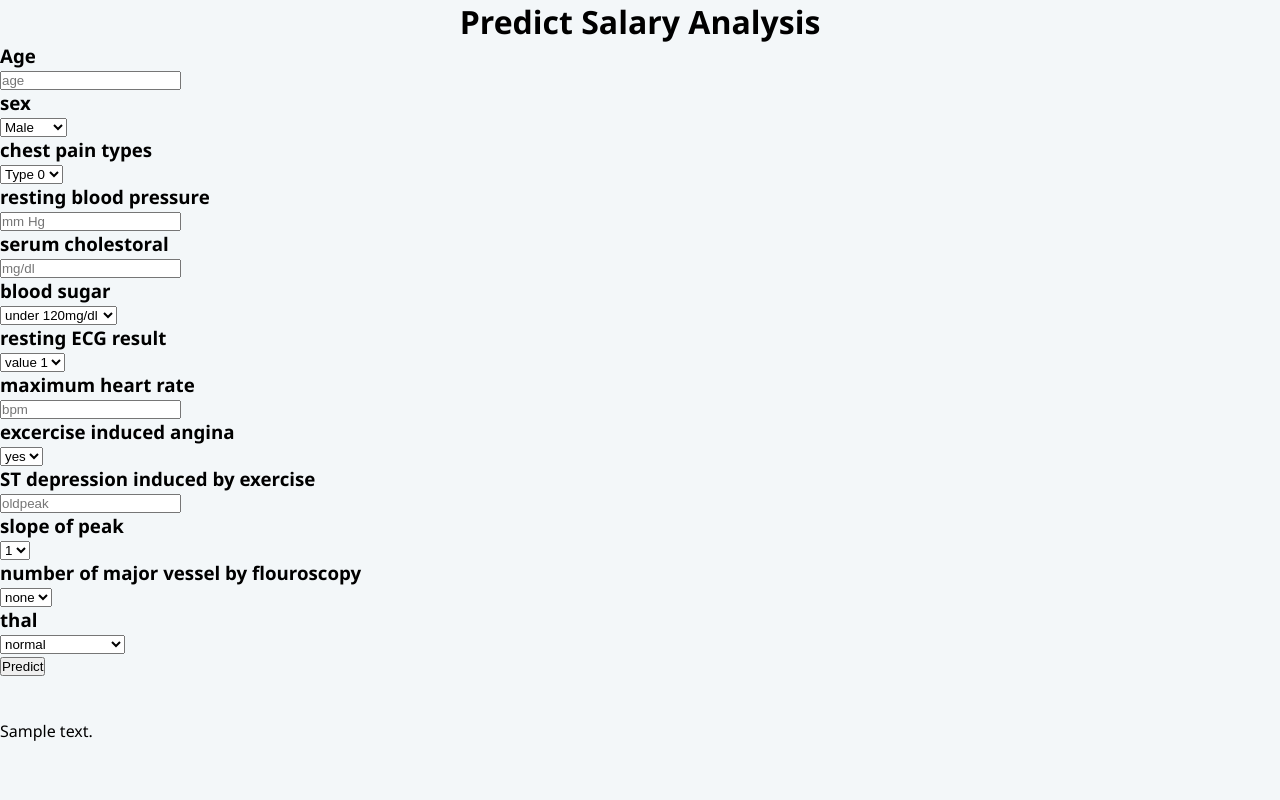
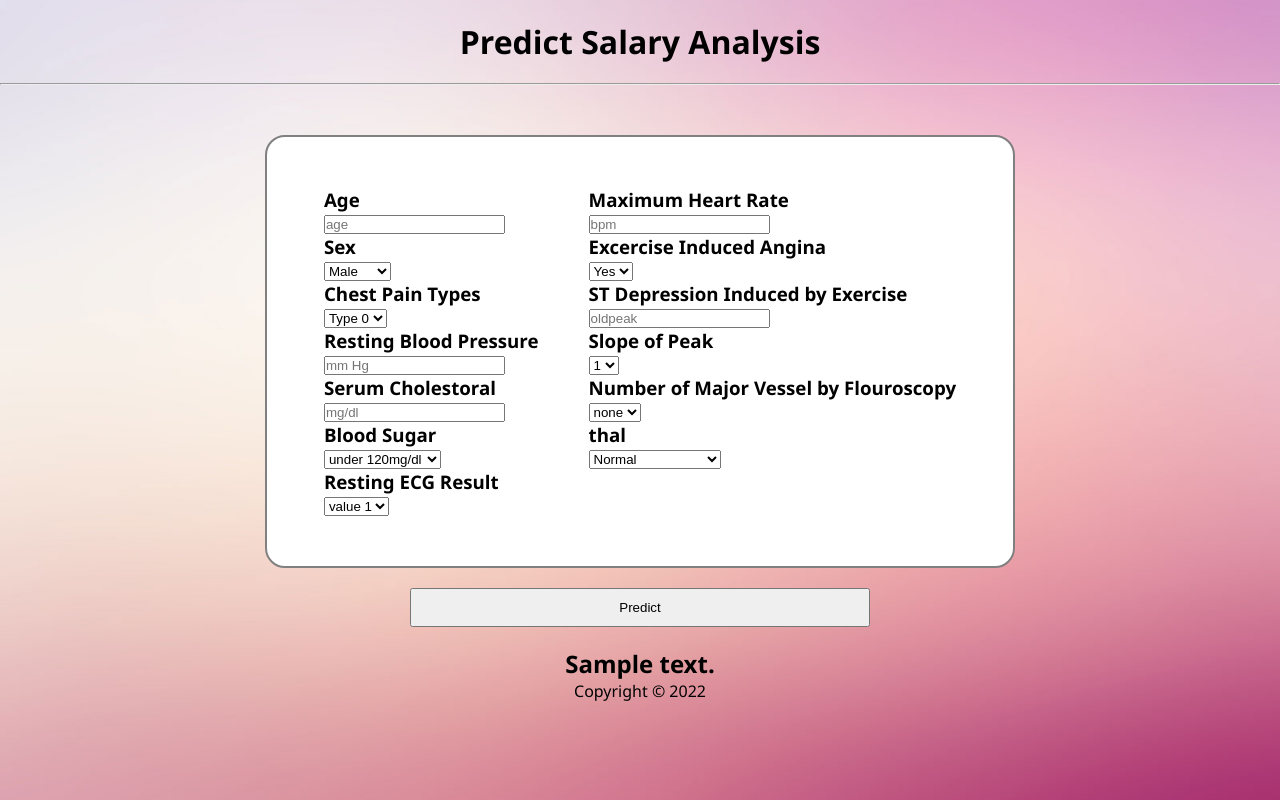
Before and after one commit to AbielB/Flask_ClusteringForStudents, a Flask app: template templates/index.html in a window 1280 px wide. Run offline with Flask 2, Linux system fonts and the light colour scheme; the template is opened without the code that fills it: most values are stand-ins (such as "Sample title", 1, 10 or a date in 2020); parts of the project's set-up code (start-up, migrations or seed data) failed here and were passed over.

Commit message:
update ui: background, component position

```diff
--- a/application.py
+++ b/application.py
@@ -19,9 +19,9 @@ def predict():
     prediction = model.predict(final_features)
     output = format(prediction)
     if output == "[0.]":
-        hasil = "normal"
+        hasil = "Normal"
     else:
-        hasil = "ada penyakit"
+        hasil = "Ada Penyakit"
 
     return render_template('index.html', prediction_text= hasil)
 
--- a/static/css/style.css
+++ b/static/css/style.css
@@ -1,6 +1,3 @@
-/* @import url(https://fonts.googleapis.com/css?family=Open+Sans); */
-
-
 * {
   margin: 0;
   padding: 0;
@@ -14,10 +11,65 @@
   padding: 0;
   width: 100%;
   height: 100%;
-  background-color: #f3f7f9;
+  background-image: url('../img/Zz0zZTliMjQ4MzhlNGExMWViYmJiMjFiZTI2ZWNmN2MzZA==.jpeg');
+  background-repeat: no-repeat;
+  background-position: center;
+  background-size: cover;
   font-family: "Segoe UI", Tahoma, Geneva, Verdana, sans-serif;
 }
 
 header h1 {
+  padding: 20px;
   text-align: center;
 }
+
+main {
+  margin-top: 50px;
+}
+
+.flex__display {
+  padding: 50px;
+  margin: auto;
+  display: flex;
+  justify-content: center;
+  gap: 50px;
+  background-color: white;
+  max-width: 750px;
+  border-radius: 20px;
+  border: 2px solid gray;
+}
+
+
+.button__container {
+  position: relative;
+
+  padding: 20px;
+  margin: auto;
+  width: 500px;
+}
+
+.vertical-center {
+
+  position: absolute;
+  top: 50%;
+  -ms-transform: translateY(-50%);
+  transform: translateY(-50%);
+
+}
+
+button {
+  width: 100%;
+  padding: 10px;
+}
+
+.prediction__text {
+  margin: auto;
+}
+
+.prediction__text h2 {
+  text-align: center;
+}
+
+footer {
+  text-align: center;
+}
--- a/templates/index.html
+++ b/templates/index.html
@@ -9,117 +9,133 @@
 </head>
 <body>
   <header>
-    <h1>Predict Salary Analysis</h1>
+    <h1>Predict Salary Analysis</h1><hr>
   </header>
 
   <main>
-      <!-- Main Input For Receiving Query to our ML -->
+    <section>
       <form action="{{ url_for('predict')}}" method="post">
-        <h3>Age</h3>
-        <input
-          type="text"
-          name="experience"
-          placeholder="age"
-          required="required"
-        />
+        <div class="flex__display">
+          <div>
+            <div>
+              <label for="age"><h3>Age</h3></label>
+              <input type="number" name="age" placeholder="age" required="required" />
+            </div>
 
-        <h3>sex</h3>
+            <div>
+              <label for="sex"><h3>Sex</h3></label>
               <select id="sex" name="sex" class="form-control">
                 <option id="male" value="0">Male</option>
                 <option id="female" value="1">Female</option>
               </select>
+            </div>
 
-        <h3>chest pain types</h3>
+            <div>
+              <label for="chest"><h3>Chest Pain Types</h3></label>
               <select id="chest" name="chest" class="form-control">
                 <option value="0">Type 0</option>
                 <option value="1">Type 1</option>
                 <option value="2">Type 2</option>
                 <option value="3">Type 3</option>
               </select>
+            </div>
 
-        <h3>resting blood pressure</h3>
-        <input
-          type="text"
-          name="score_4"
-          placeholder="mm Hg"
-          required="required"
-        />
+            <div>
+              <label for=""><h3>Resting Blood Pressure</h3></label>
+              <input type="text" name="score_4" placeholder="mm Hg" required="required"/>
+            </div>
 
-        <h3>serum cholestoral</h3>
-        <input
-          type="text"
-          name="score_5"
-          placeholder="mg/dl"
-          required="required"
-        />
+            <div>
+              <label for=""><h3>Serum Cholestoral</h3></label>
+              <input type="text" name="score_5" placeholder="mg/dl" required="required" />
+            </div>
 
-        <h3>blood sugar</h3>
+            <div>
+              <label for=""><h3>Blood Sugar</h3></label>
               <select id="sugar" name="sugar" class="form-control">
                 <option value="0">under 120mg/dl</option>
                 <option value="1">above 120mg/dl</option>
               </select>
+            </div>
 
-        <h3>resting ECG result</h3>
+            <div>
+              <label for=""><h3>Resting ECG Result</h3></label>
               <select id="ecg" name="ecg" class="form-control">
                 <option value="0">value 1</option>
                 <option value="1">value 2</option>
                 <option value="2">value 3</option>
               </select>
+            </div>
+          </div>
 
-        <h3>maximum heart rate</h3>
-        <input
-          type="text"
-          name="score_8"
-          placeholder="bpm"
-          required="required"
-        />
+          <div>
+            <div>
+              <label for="score_8"><h3>Maximum Heart Rate</h3></label>
+              <input type="number" name="score_8" placeholder="bpm" required="required" />
+            </div>
 
-        <h3>excercise induced angina</h3>
+            <div>
+              <label for=""><h3>Excercise Induced Angina</h3></label>
               <select id="angina" name="angina" class="form-control">
-          <option value="0">yes</option>
-          <option value="1">no</option>
+                <option value="0">Yes</option>
+                <option value="1">No</option>
               </select>
+            </div>
 
-        <h3>ST depression induced by exercise</h3>
-        <input
-          type="text"
-          name="score_10"
-          placeholder="oldpeak"
-          required="required"
-        />
+            <div>
+              <label for=""><h3>ST Depression Induced by Exercise</h3></label>
+              <input type="number" name="score_10" placeholder="oldpeak" required="required" />
+            </div>
 
-        <h3>slope of peak</h3>
+            <div>
+              <label for=""><h3>Slope of Peak</h3></label>
               <select id="slope" name="slope" class="form-control">
                 <option value="0">1</option>
                 <option value="1">2</option>
                 <option value="2">3</option>
               </select>
+            </div>
 
-        <h3>number of major vessel by flouroscopy</h3>
+            <div>
+              <label for=""><h3>Number of Major Vessel by Flouroscopy</h3></label>
               <select id="vessel" name="vessel" class="form-control">
                 <option value="0">none</option>
                 <option value="1">1</option>
                 <option value="2">2</option>
                 <option value="3">3</option>
               </select>
+            </div>
 
+            <div>
               <h3>thal</h3>
               <select id="thal" name="thal" class="form-control">
-          <option value="0">normal</option>
-          <option value="1">fixed defect</option>
-          <option value="2">reversable defect</option>
+                <option value="0">Normal</option>
+                <option value="1">Fixed Defect</option>
+                <option value="2">Reversable Defect</option>
               </select>
+            </div>
+          </div>
+        </div>
 
-        <br />
+        <div class="button__container">
+          <div class="vertical__center">
             <button type="submit" class="btn btn-primary btn-block btn-large">
               Predict
             </button>
+          </div>
+        </div>
       </form>
+    </section>
 
-      <br />
-      <br />
-      {{ prediction_text }}
+    <section>
+      <div class="prediction__text">
+        <h2>{{ prediction_text }}</h2>
       </div>
+    </section>
+
+    <footer>
+      <p>Copyright &copy; 2022</p>
+    </footer>
   </main>
 </body>
 </html>
```
Also changed, not shown: static/img/Zz0zZTliMjQ4MzhlNGExMWViYmJiMjFiZTI2ZWNmN2MzZA==.jpeg (added). Lines whose indentation alone changed are shown as unchanged.
